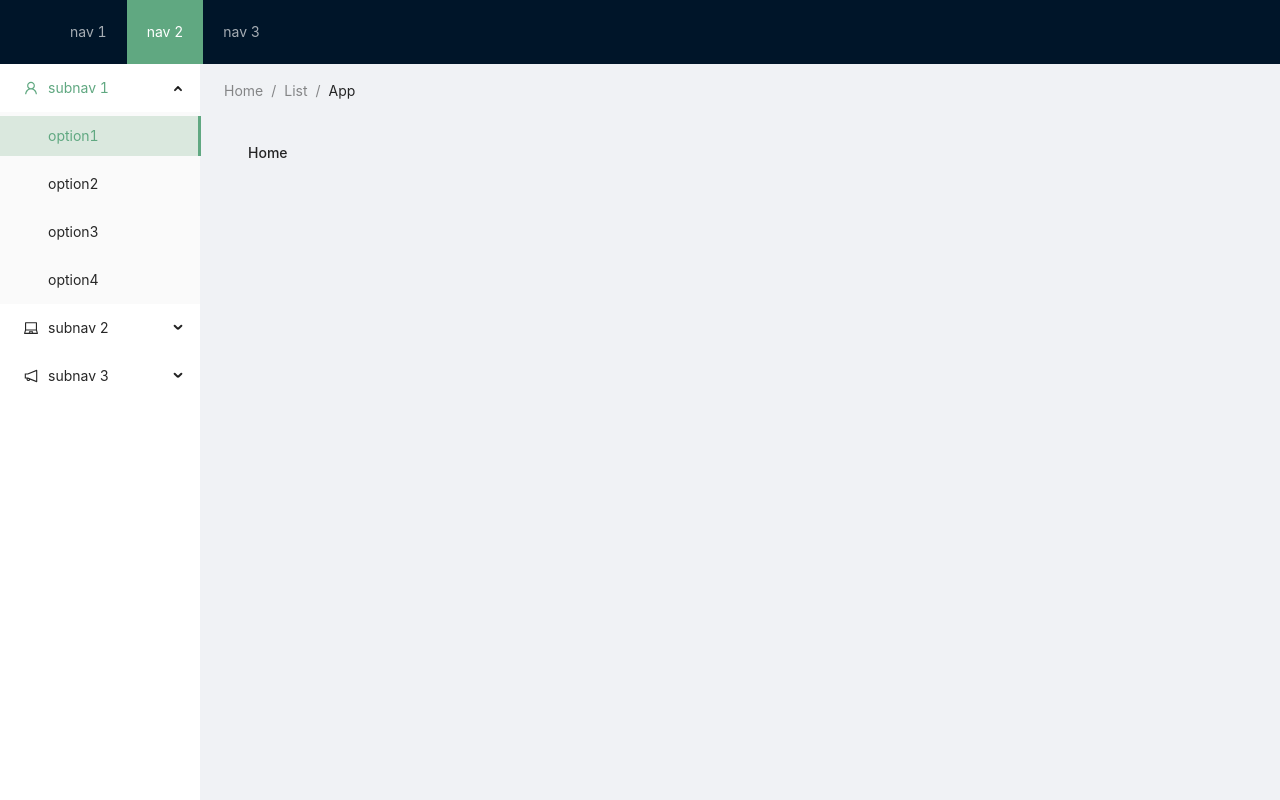
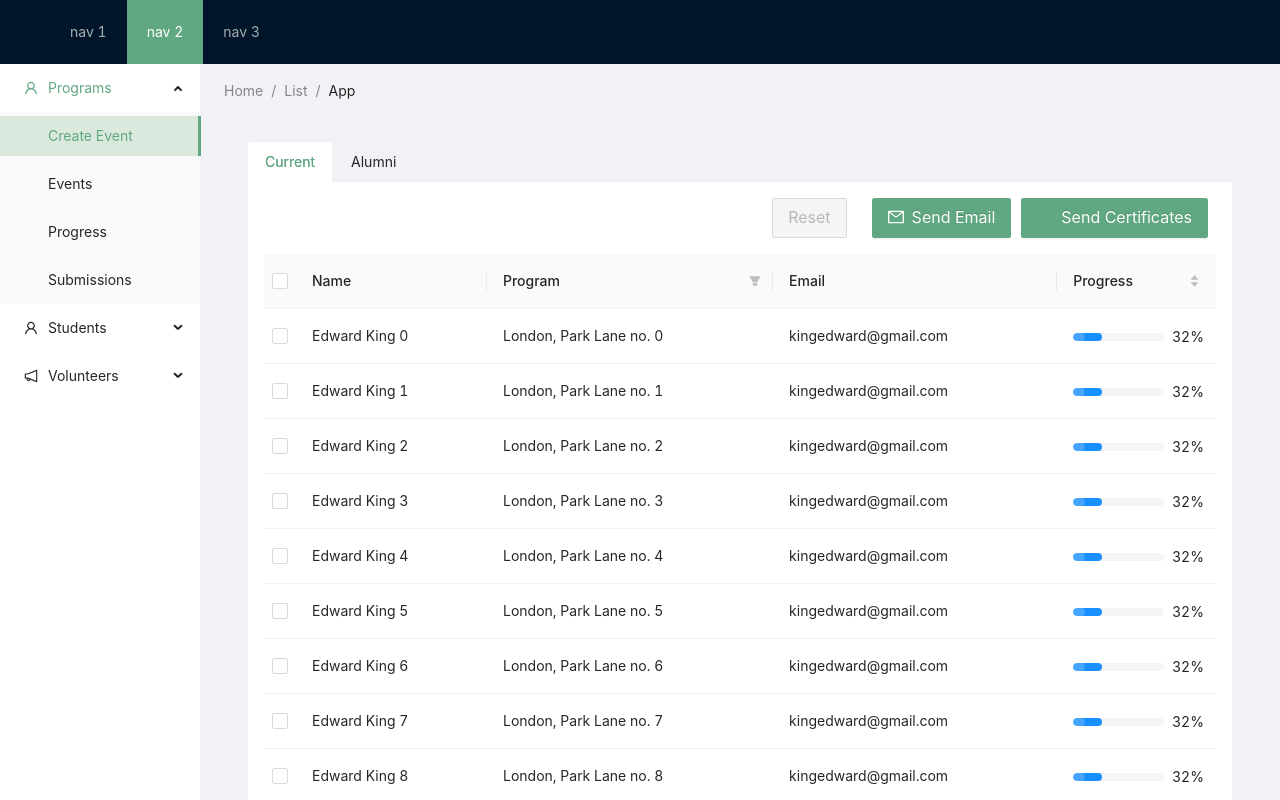
Before and after one commit to cfg2020apac/team-16, a React (Create React App) app in the folder web/: page /students/participants in a window 1280 px wide. Shown: the top 800 px of the page. Built offline with nearby package versions, Linux system fonts and the light colour scheme.

Commit message:
students table

```diff
--- a/web/src/App.less
+++ b/web/src/App.less
@@ -1 +1,49 @@
 @import '~antd/dist/antd.less';
+
+.card-container p {
+    margin: 0;
+  }
+  .card-container > .ant-tabs-card .ant-tabs-content {
+    height: 800px;
+    margin-top: -16px;
+  }
+  .card-container > .ant-tabs-card .ant-tabs-content > .ant-tabs-tabpane {
+    background: #fff;
+    padding: 16px;
+  }
+  .card-container > .ant-tabs-card > .ant-tabs-nav::before {
+    display: none;
+  }
+  .card-container > .ant-tabs-card .ant-tabs-tab,
+  [data-theme='compact'] .card-container > .ant-tabs-card .ant-tabs-tab {
+    border-color: transparent;
+    background: transparent;
+  }
+  .card-container > .ant-tabs-card .ant-tabs-tab-active,
+  [data-theme='compact'] .card-container > .ant-tabs-card .ant-tabs-tab-active {
+    border-color: #fff;
+    background: #fff;
+  }
+  #components-tabs-demo-card-top .code-box-demo {
+    background: #f5f5f5;
+    overflow: hidden;
+    padding: 24px;
+  }
+  [data-theme='compact'] .card-container > .ant-tabs-card .ant-tabs-content {
+    height: 120px;
+    margin-top: -8px;
+  }
+  [data-theme='dark'] .card-container > .ant-tabs-card .ant-tabs-tab {
+    border-color: transparent;
+    background: transparent;
+  }
+  [data-theme='dark'] #components-tabs-demo-card-top .code-box-demo {
+    background: #000;
+  }
+  [data-theme='dark'] .card-container > .ant-tabs-card .ant-tabs-content > .ant-tabs-tabpane {
+    background: #141414;
+  }
+  [data-theme='dark'] .card-container > .ant-tabs-card .ant-tabs-tab-active {
+    border-color: #141414;
+    background: #141414;
+  }
--- a/web/src/Routes.js
+++ b/web/src/Routes.js
@@ -1,15 +1,16 @@
 import React from "react";
 import { BrowserRouter as Router, Switch, Route } from "react-router-dom";
-import { AppBar } from "./AppBar";
-import { Home } from "./Home";
+import { AppBar } from "./components/AppBar";
+import { Home } from "./components/Home";
+import { ParticipantStudents } from "./components/ParticipantStudents";
 
 export const Routes = () => {
   return (
     <Router>
       <Switch>
         <AppBar>
-          <Route path="/" component={Home} />
-          <Route path="/about" component="" />
+          <Route exact path="/" component={Home} />
+          <Route exact path="/students/participants" component={ParticipantStudents} />
         </AppBar>
       </Switch>
     </Router>
--- a/web/src/AppBar.js
+++ b/web/src/components/AppBar.js
@@ -1,15 +1,15 @@
 import React, { Children } from "react";
+import { Link } from "react-router-dom";
 import { Layout, Menu, Breadcrumb } from "antd";
 import {
   UserOutlined,
-  LaptopOutlined,
   NotificationOutlined,
 } from "@ant-design/icons";
 
 const { SubMenu } = Menu;
 const { Header, Content, Sider } = Layout;
 
-export const AppBar = ({children}) => {
+export const AppBar = ({ children }) => {
   return (
     <Layout style={{ minHeight: "100vh" }}>
       <Header className="header">
@@ -28,27 +28,23 @@ export const AppBar = ({children}) => {
             defaultOpenKeys={["sub1"]}
             style={{ height: "100%", borderRight: 0 }}
           >
-            <SubMenu key="sub1" icon={<UserOutlined />} title="subnav 1">
-              <Menu.Item key="1">option1</Menu.Item>
-              <Menu.Item key="2">option2</Menu.Item>
-              <Menu.Item key="3">option3</Menu.Item>
-              <Menu.Item key="4">option4</Menu.Item>
+            <SubMenu key="sub1" icon={<UserOutlined />} title="Programs">
+              <Menu.Item key="1">Create Event</Menu.Item>
+              <Menu.Item key="2">Events</Menu.Item>
+              <Menu.Item key="3">Progress</Menu.Item>
+              <Menu.Item key="4">Submissions</Menu.Item>
             </SubMenu>
-            <SubMenu key="sub2" icon={<LaptopOutlined />} title="subnav 2">
-              <Menu.Item key="5">option5</Menu.Item>
-              <Menu.Item key="6">option6</Menu.Item>
-              <Menu.Item key="7">option7</Menu.Item>
-              <Menu.Item key="8">option8</Menu.Item>
+            <SubMenu key="sub2" icon={<UserOutlined />} title="Students">
+              <Menu.Item key="5">Applicants</Menu.Item>
+              <Menu.Item key="6"><Link to="/students/participants">Participants</Link></Menu.Item>
             </SubMenu>
             <SubMenu
               key="sub3"
               icon={<NotificationOutlined />}
-              title="subnav 3"
+              title="Volunteers"
             >
-              <Menu.Item key="9">option9</Menu.Item>
-              <Menu.Item key="10">option10</Menu.Item>
-              <Menu.Item key="11">option11</Menu.Item>
-              <Menu.Item key="12">option12</Menu.Item>
+              <Menu.Item key="9">Applicants</Menu.Item>
+              <Menu.Item key="10">Participants</Menu.Item>
             </SubMenu>
           </Menu>
         </Sider>
--- /dev/null
+++ b/web/src/components/ParticipantStudentTable.js
@@ -0,0 +1,106 @@
+import React from "react"
+import { Table, Button, Progress } from 'antd';
+import {
+  MailOutlined,
+} from "@ant-design/icons";
+import { createFromIconfontCN } from '@ant-design/icons';
+
+const IconFont = createFromIconfontCN({
+  scriptUrl: '//at.alicdn.com/t/font_8d5l8fzk5b87iudi.js',
+});
+
+const columns = [
+  {
+    title: 'Name',
+    dataIndex: 'name',
+  },
+  {
+    title: 'Program',
+    dataIndex: 'program',
+    filters: [
+      {
+        text: 'London',
+        value: 'London',
+      },
+      {
+        text: 'New York',
+        value: 'New York',
+      },
+    ], //replace with program names
+  },
+  {
+    title: 'Email',
+    dataIndex: 'email',
+  },
+  {
+    title: 'Progress',
+    dataIndex: 'progress',
+    sorter: (a, b) => a.progress - b.progress,
+    render: (text,record) => (
+      <Progress percent={record.progress} status="active" />
+    )
+  }
+];
+
+const data = [];
+for (let i = 0; i < 46; i++) {
+  data.push({
+    key: i,
+    name: `Edward King ${i}`,
+    progress: 32,
+    program: `London, Park Lane no. ${i}`,
+    email: "kingedward@gmail.com"
+  });
+}
+
+class ParticipantStudentTable extends React.Component {
+  state = {
+    selectedRowKeys: [], // Check here to configure the default column
+    loading: false,
+  };
+
+  start = () => {
+    this.setState({ loading: true });
+    // ajax request after empty completing
+    setTimeout(() => {
+      this.setState({
+        selectedRowKeys: [],
+        loading: false,
+      });
+    }, 1000);
+  };
+
+  onSelectChange = selectedRowKeys => {
+    console.log('selectedRowKeys changed: ', selectedRowKeys);
+    this.setState({ selectedRowKeys });
+  };
+
+  render() {
+    const { loading, selectedRowKeys } = this.state;
+    const rowSelection = {
+      selectedRowKeys,
+      onChange: this.onSelectChange,
+    };
+    const hasSelected = selectedRowKeys.length > 0;
+    console.log(selectedRowKeys)
+    return (
+      <div>
+        <div style={{ marginBottom: 16, display: "flex", justifyContent:"end"}}>
+          <Button type="primary" onClick={this.start} disabled={!hasSelected} loading={loading} size="large">
+            Reset
+          </Button>
+          <div style={{display: "flex", justifyContent:"space-between", marginLeft:"25px"}}>
+              <Button type="primary" icon={<MailOutlined />} size="large" style={{marginRight:"10px"}}>Send Email</Button>
+              <Button type="primary" icon={<IconFont type="icon-facebook" />} size="large">Send Certificates</Button>
+          </div>
+          <span style={{ marginLeft: 8 }}>
+            {hasSelected ? `Selected ${selectedRowKeys.length} items` : ''}
+          </span>
+        </div>
+        <Table rowSelection={rowSelection} columns={columns} dataSource={data} />
+      </div>
+    );
+  }
+}
+
+export default ParticipantStudentTable
--- /dev/null
+++ b/web/src/components/ParticipantStudents.js
@@ -0,0 +1,22 @@
+import React from "react";
+import { Tabs } from "antd";
+import ParticipantStudentTable from "./ParticipantStudentTable";
+
+const { TabPane } = Tabs;
+
+export const ParticipantStudents = () => {
+  return (
+    <div className="card-container">
+      <Tabs type="card">
+        <TabPane tab="Current" key="1">
+          <ParticipantStudentTable />
+        </TabPane>
+        <TabPane tab="Alumni" key="2">
+          <p>Content of Tab Pane 2</p>
+          <p>Content of Tab Pane 2</p>
+          <p>Content of Tab Pane 2</p>
+        </TabPane>
+      </Tabs>
+    </div>
+  );
+};
```
Also changed, not shown: web/src/components/Home.js (renamed from web/src/Home.js), web/src/components/ParticipantAlumniTable.js (added).
